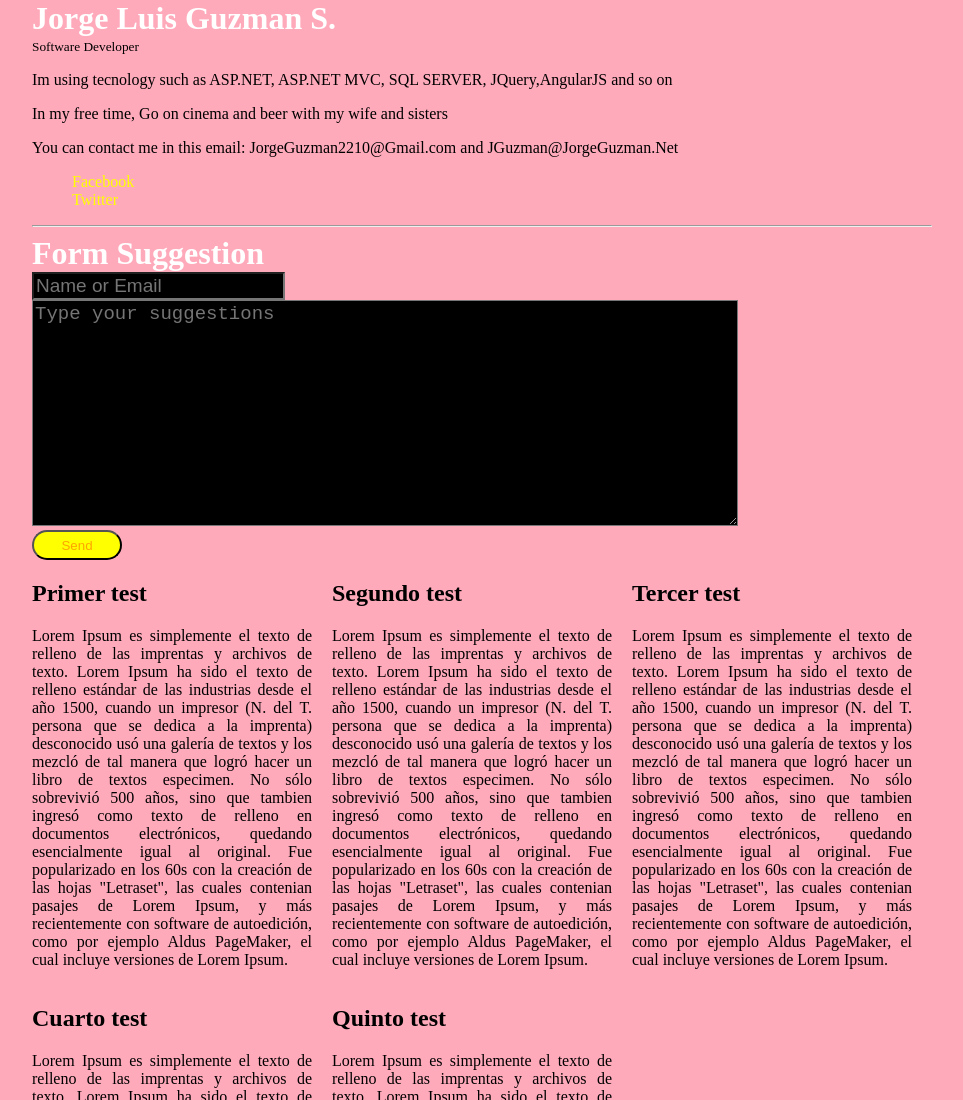
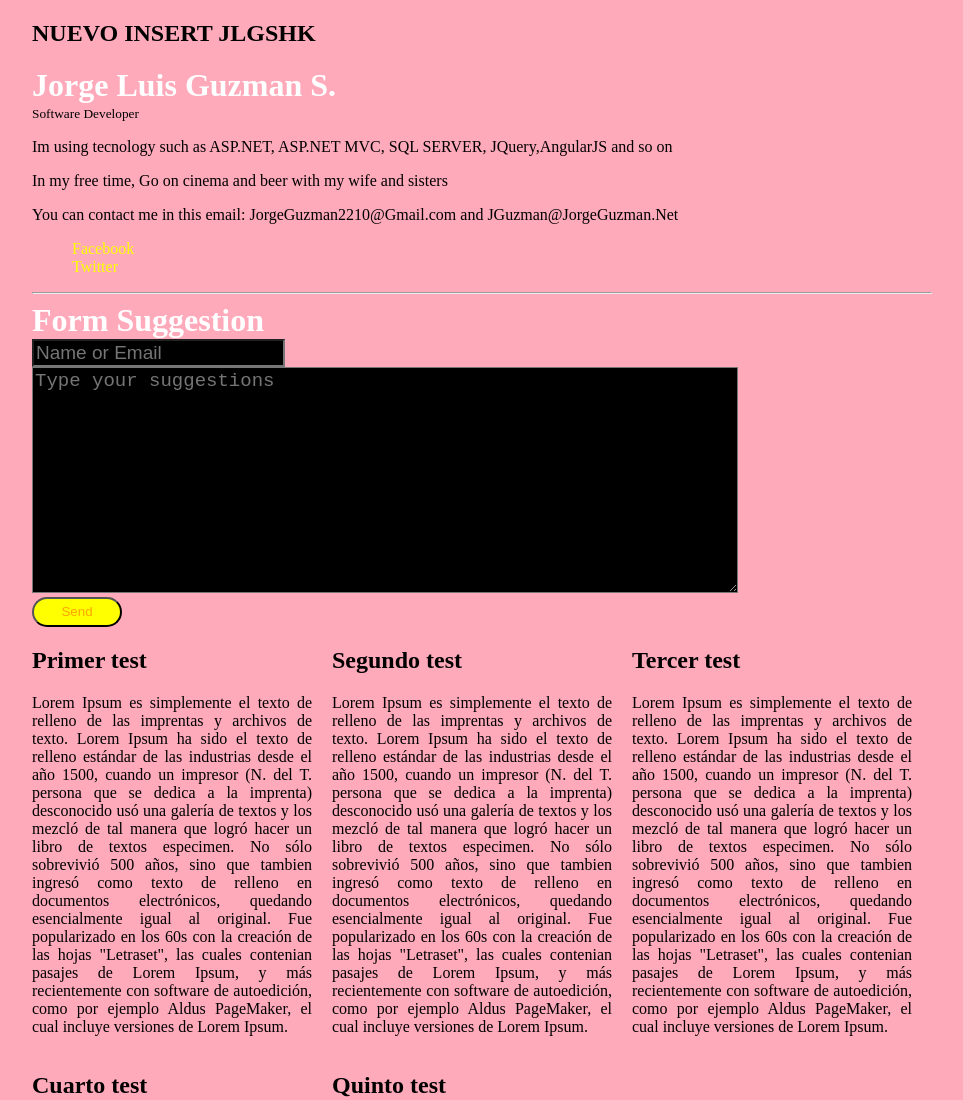
Before and after one commit to Jlgshk2210/TestGit, a plain HTML site: page index.html in a window 1280 px wide. Shown: the top 1100 px of the page, without its empty margins (158-1121 px from the left). Drawn offline with Linux system fonts and the light colour scheme.

Commit message:
Agregadno h2 al index.html

```diff
--- a/index.html
+++ b/index.html
@@ -7,6 +7,7 @@
         <link href="css/MiEstilo.css" rel="stylesheet">
     </head>
     <body>
+    	<h2>NUEVO INSERT JLGSHK</h2>
         <h1>Jorge Luis Guzman S.</h1>
         <small>Software Developer</small>
         <p>Im using tecnology such as ASP.NET, ASP.NET MVC, SQL SERVER, JQuery,AngularJS and so on</p>
```
